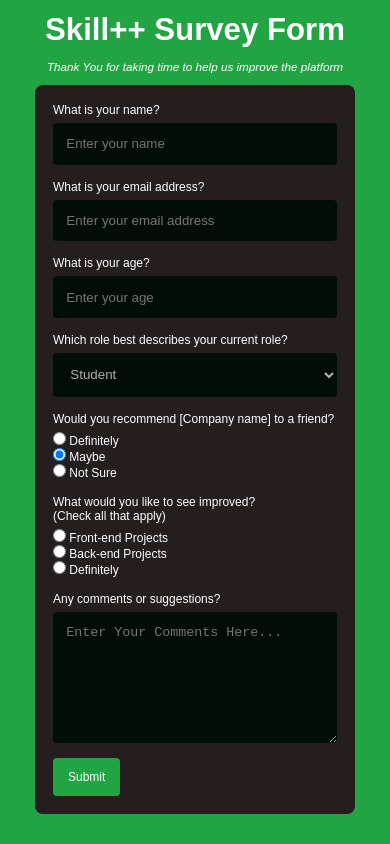
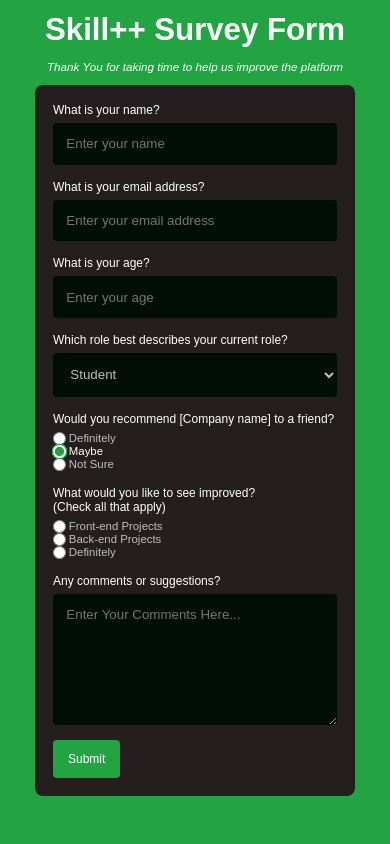
Before and after one commit to iamkcube/Skills-plus-plus-Zairza, a plain HTML site: page Task_1/index.html in a window 390 px wide. Both pictures are taken after a click on the radio button "Maybe". Drawn offline with Linux system fonts and the light colour scheme.

Commit message:
fixed responsiveness and added invalid checks

```diff
--- a/Task_1/index.html
+++ b/Task_1/index.html
@@ -15,18 +15,18 @@
     <div class="subheading">
         Thank You for taking time to help us improve the platform
     </div>
-    <form class="form-container">
+    <form class="form-container" method="post">
         <div class="form__question">
             <label for="form-ans1" class="form-ques ques1">What is your name?</label>
             <input type="text" id="form-ans1" class="form-ans" placeholder="Enter your name" />
         </div>
         <div class="form__question">
             <label for="form-ans2" class="form-ques ques2">What is your email address?</label>
-            <input type="text" id="form-ans2" class="form-ans" placeholder="Enter your email address" />
+            <input type="email" id="form-ans2" class="form-ans" placeholder="Enter your email address" />
         </div>
         <div class="form__question">
             <label for="form-ans3" class="form-ques ques3">What is your age?</label>
-            <input type="text" id="form-ans3" class="form-ans" placeholder="Enter your age" />
+            <input type="number" min="1" step="1" id="form-ans3" class="form-ans" placeholder="Enter your age" />
         </div>
         <div class="form__question">
             <label for="form-ans4" class="form-ques ques4">Which role best describes your current role?</label>
--- a/Task_1/style.css
+++ b/Task_1/style.css
@@ -4,7 +4,7 @@
     --text-color: hsl(0, 0%, 100%);
     --form-bg-color: hsl(0, 9%, 13%);
     --ans-color: hsl(136, 88%, 3%);
-    --placeholder-color: hsl(0, 0%, 69%);
+    --placeholder-color: hsl(0, 0%, 75%);
 }
 *,
 *::after,
@@ -13,13 +13,13 @@
     margin: 0;
     padding: 0;
     box-sizing: border-box;
+    font-family: 'Poppins', sans-serif;
 }
 body
 {
     background-color: var(--bg-color);
     color: var(--text-color);
     margin: 2em 4em;
-    font-family: 'Poppins', sans-serif;
     display: flex;
     flex-direction: column;
     gap: 2em;
@@ -32,6 +32,7 @@
     font-weight: 600;
     word-break: keep-all;
     word-wrap: none;
+    text-align: center;
 }
 
 .subheading
@@ -39,13 +40,15 @@
     font-size: clamp(0.5rem, 3vw, 1rem);
     font-style: italic;
     font-weight: 300;
+    text-align: center;
 }
 
 .form-container
 {
     background-color: var(--form-bg-color);
-    padding: 1.5em;
-    width: clamp(20rem, 70%, 60ch);
+    padding: 2em;
+    padding-inline: max(3%,5ch);
+    width: clamp(20rem, 70%, 80ch);
     display: grid;
     grid-template-columns: 1fr;
     gap: 1.25em;
@@ -73,16 +76,45 @@
     resize: none;
 }
 
-.form-ans:is(input[type="text"], textarea, select):focus-within
+.form-ans:is(input[type="text"],input[type="email"],input[type="number"], textarea, select):focus-within
 {
     outline: 0.1rem solid var(--bg-color);
 }
+.form-radio
+{
+    display: flex;
+    color: var(--placeholder-color);
+    transition: color 250ms ease;
+    align-items: center;
+    font-size: 95%;
+    gap: 0.25em;
+}
+
+.form-radio input:checked
+{
+    background-color: var(--bg-color);
+    color: red;
+    transform: scale(1.2);
+    accent-color: var(--bg-color);
+}
+.form-radio:hover,
+.form-radio>input:checked + label
+{
+    color: var(--text-color);
+}
+#form-ans2:invalid,
+#form-ans3:invalid
+{
+    outline: 0.1rem solid red;
+}
+
 
 #form-ans7
 {
     resize: vertical;
-    min-height: 6em;
+    min-height: 8em;
 }
+
 
 #submit-button
 {
@@ -114,4 +146,8 @@
     {
         font-size: 0.75rem;
     }
+    .form-container
+    {
+        padding: 1.5em;
+    }
 }
```
